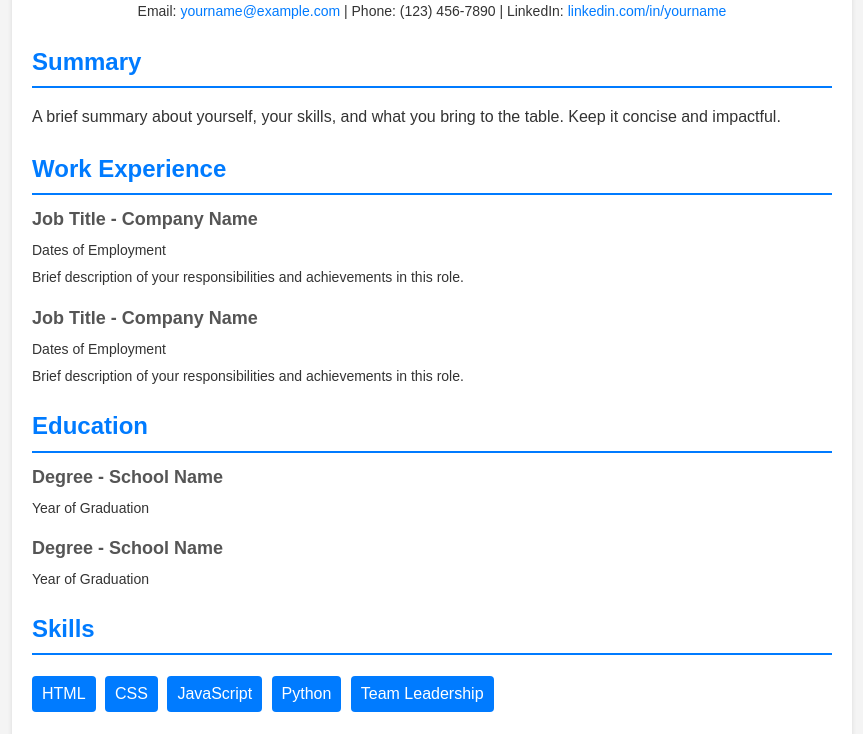
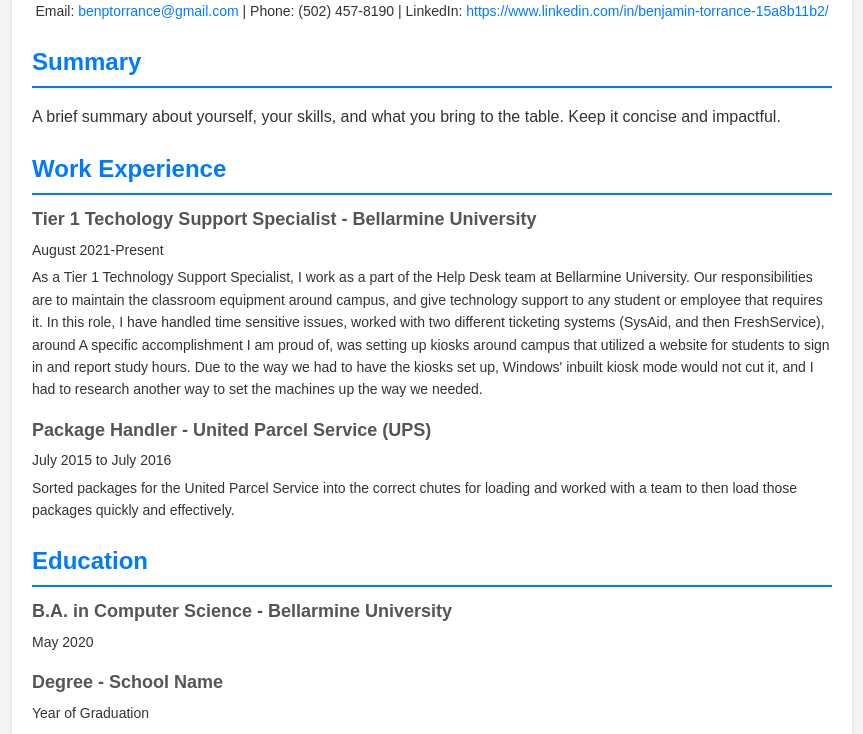
Before and after one commit to benptorrance/benptorrance.github.io, a plain HTML site: page index.html in a window 1280 px wide. Shown: the part 98-832 px from the top of the page, without its empty margins (208-1071 px from the left). Drawn offline with Linux system fonts and the light colour scheme.

Commit message:
Updated the Work Experience, Education, and Skills portion of the resume website template.

```diff
--- a/index.html
+++ b/index.html
@@ -3,7 +3,7 @@
     <head>
         <meta charset="UTF-8" />
         <meta name="viewport" content="width=device-width, initial-scale=1.0" />
-        <title>Resume Template</title>
+        <title>Ben Torrance Resume</title>
     </head>
 
     <style>
@@ -78,14 +78,14 @@
     <body>
         <main class="container">
             <section class="header">
-                <h1>Your Name</h1>
+                <h1>Ben Torrance</h1>
                 <p class="contact">
                     Email:
-                    <a href="mailto:yourname@example.com"
-                        >yourname@example.com</a
+                    <a href="mailto:benptorrance@gmail.com"
+                        >benptorrance@gmail.com</a
                     >
-                    | Phone: (123) 456-7890 | LinkedIn:
-                    <a href="#">linkedin.com/in/yourname</a>
+                    | Phone: (502) 457-8190 | LinkedIn:
+                    <a href="#">https://www.linkedin.com/in/benjamin-torrance-15a8b11b2/</a>
                 </p>
             </section>
             <section class="section">
@@ -98,27 +98,29 @@
             <section class="section">
                 <h2>Work Experience</h2>
                 <div class="item">
-                    <h3>Job Title - Company Name</h3>
-                    <p>Dates of Employment</p>
+                    <h3>Tier 1 Techology Support Specialist - Bellarmine University</h3>
+                    <p>August 2021-Present</p>
                     <p>
-                        Brief description of your responsibilities and
-                        achievements in this role.
+                        As a Tier 1 Technology Support Specialist, I work as a part of the Help Desk team at Bellarmine University.
+                        Our responsibilities are to maintain the classroom equipment around campus, and give technology support to any student or employee that requires it.
+                        In this role, I have handled time sensitive issues, worked with two different ticketing systems (SysAid, and then FreshService), around
+                        A specific accomplishment I am proud of, was setting up kiosks around campus that utilized a website for students to sign in and report study hours.
+                        Due to the way we had to have the kiosks set up, Windows' inbuilt kiosk mode would not cut it, and I had to research another way to set the machines up the way we needed.
                     </p>
                 </div>
                 <div class="item">
-                    <h3>Job Title - Company Name</h3>
-                    <p>Dates of Employment</p>
+                    <h3>Package Handler - United Parcel Service (UPS)</h3>
+                    <p>July 2015 to July 2016</p>
                     <p>
-                        Brief description of your responsibilities and
-                        achievements in this role.
+                        Sorted packages for the United Parcel Service into the correct chutes for loading and worked with a team to then load those packages quickly and effectively.
                     </p>
                 </div>
             </section>
             <div class="section">
                 <h2>Education</h2>
                 <div class="item">
-                    <h3>Degree - School Name</h3>
-                    <p>Year of Graduation</p>
+                    <h3>B.A. in Computer Science - Bellarmine University</h3>
+                    <p>May 2020</p>
                 </div>
                 <div class="item">
                     <h3>Degree - School Name</h3>
@@ -129,11 +131,11 @@
                 <h2>Skills</h2>
                 <div class="skills">
                     <ul>
-                        <li>HTML</li>
-                        <li>CSS</li>
-                        <li>JavaScript</li>
+                        <li>Prioritization of issues</li>
+                        <li>Teamwork and Communication</li>
+                        <li>Problem Solving</li>
+                        <li>Ticketing Systems (SysAid and FreshService)</li>
                         <li>Python</li>
-                        <li>Team Leadership</li>
                     </ul>
                 </div>
             </section>
```
